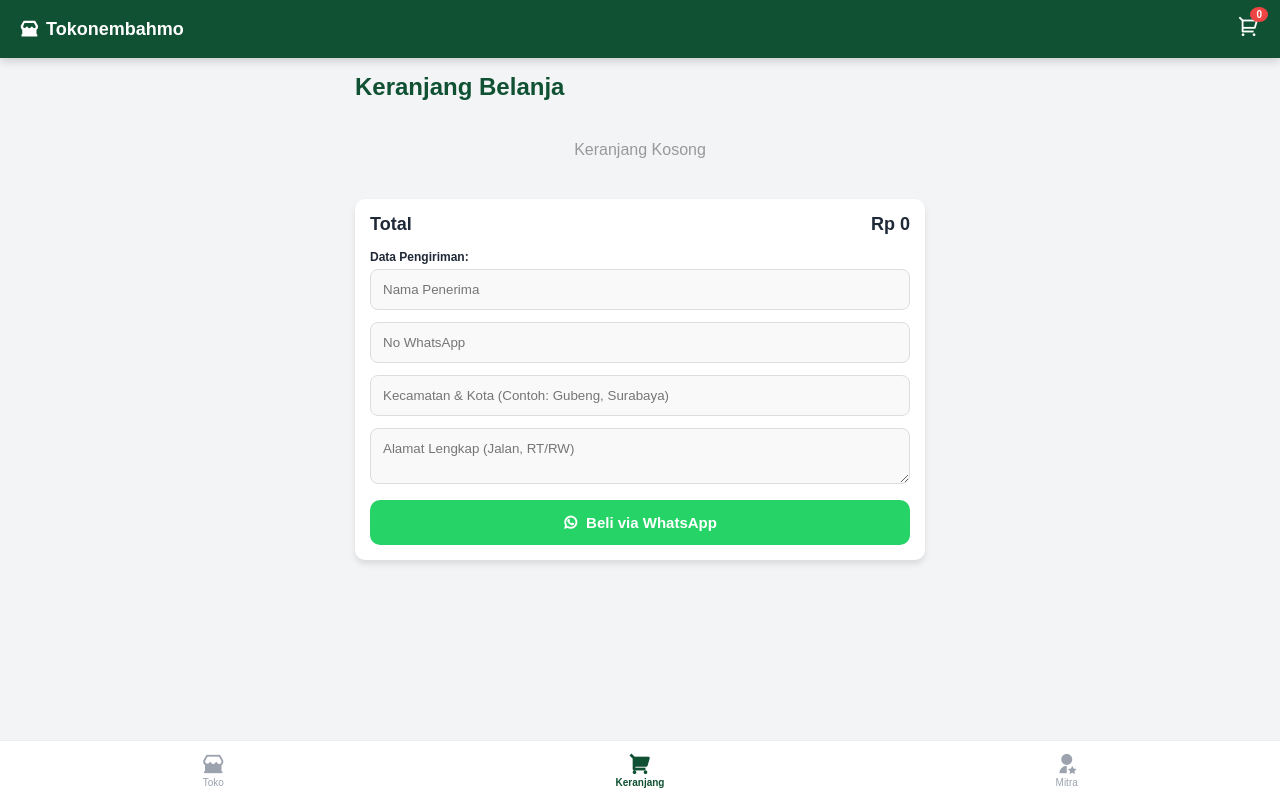
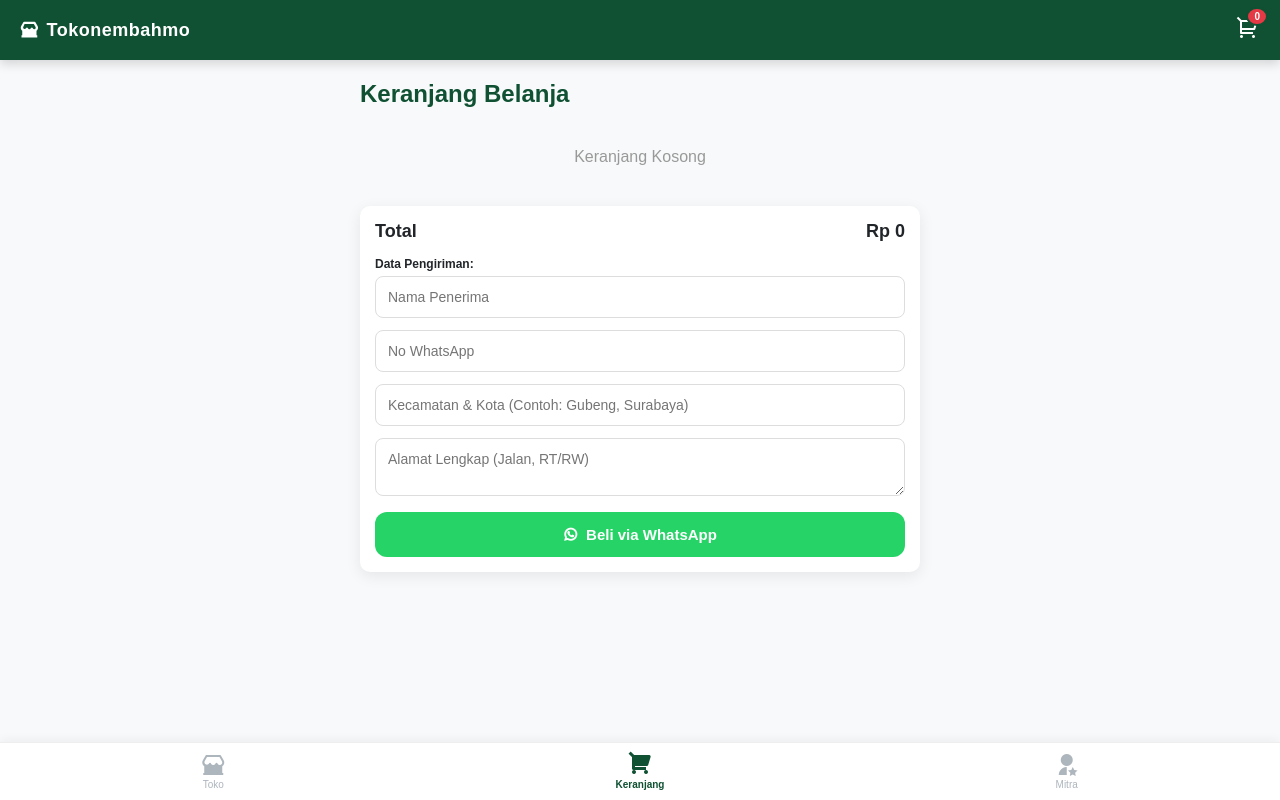
Before and after one commit to apilietsby/tokonembahmo, a plain HTML site: page index.html in a window 1280 px wide. Both pictures are taken after a click on the button "Keranjang". Drawn offline with nearby package versions, Linux system fonts and the light colour scheme; no server answers.

Commit message:
Update style.css

```diff
--- a/style.css
+++ b/style.css
@@ -1,90 +1,93 @@
-/* ================= TEMA: HIJAU DONGKER ================= */
+/* ================= TEMA: HIJAU DONGKER (DEEP TEAL) ================= */
 :root {
-    --primary: #0f5132; /* Hijau Dongker / Dark Teal */
+    --primary: #0f5132; /* Warna Utama: Hijau Gelap Mewah */
     --primary-light: #146c43;
     --accent: #d1e7dd;
-    --bg-color: #f3f4f6;
+    --bg-color: #f8f9fa;
     --white: #ffffff;
-    --text-dark: #1f2937;
-    --radius: 10px;
-    --shadow: 0 4px 6px rgba(0,0,0,0.1);
+    --text-dark: #212529;
+    --radius: 12px; /* Sudut lebih membulat */
+    --shadow: 0 4px 15px rgba(0,0,0,0.08);
 }
 
 /* ================= RESET ================= */
 * { box-sizing: border-box; margin: 0; padding: 0; font-family: 'Poppins', sans-serif; }
-body { background: var(--bg-color); color: var(--text-dark); padding-bottom: 80px; }
+body { background: var(--bg-color); color: var(--text-dark); padding-bottom: 90px; }
 a { text-decoration: none; color: inherit; }
 
 /* ================= HEADER ================= */
 header {
     background: var(--primary); padding: 15px 20px; position: sticky; top: 0; z-index: 100;
     display: flex; justify-content: space-between; align-items: center; color: white;
-    box-shadow: 0 2px 10px rgba(0,0,0,0.2);
+    box-shadow: 0 4px 10px rgba(0,0,0,0.15);
 }
-.brand { font-weight: bold; font-size: 18px; display: flex; align-items: center; gap: 8px; }
-.cart-icon-top { position: relative; cursor: pointer; font-size: 22px; }
+.brand { font-weight: bold; font-size: 18px; display: flex; align-items: center; gap: 8px; letter-spacing: 0.5px; }
+.cart-icon-top { position: relative; cursor: pointer; font-size: 24px; }
 .badge {
-    position: absolute; top: -8px; right: -8px; background: #ef4444; color: white;
-    font-size: 10px; font-weight: bold; padding: 2px 6px; border-radius: 50%;
+    position: absolute; top: -8px; right: -8px; background: #e63946; color: white;
+    font-size: 10px; font-weight: bold; padding: 2px 6px; border-radius: 50%; border: 2px solid var(--primary);
 }
 
 /* ================= CONTAINER ================= */
-.container { max-width: 600px; margin: 0 auto; padding: 15px; }
+.container { max-width: 600px; margin: 0 auto; padding: 20px; }
 
 /* ================= PRODUK GRID ================= */
-.product-grid { display: grid; grid-template-columns: 1fr 1fr; gap: 15px; }
+.product-grid { display: grid; grid-template-columns: 1fr 1fr; gap: 15px; margin-top: 15px; }
 .product-card {
     background: white; border-radius: var(--radius); overflow: hidden;
-    box-shadow: var(--shadow); cursor: pointer; transition: transform 0.2s;
+    box-shadow: var(--shadow); cursor: pointer; transition: transform 0.2s, box-shadow 0.2s;
 }
-.product-card:active { transform: scale(0.98); }
+.product-card:active { transform: scale(0.97); }
 .img-wrapper { width: 100%; padding-top: 100%; position: relative; background: #eee; }
 .img-wrapper img { position: absolute; top: 0; left: 0; width: 100%; height: 100%; object-fit: cover; }
 .card-info { padding: 12px; }
-.p-name { font-size: 14px; font-weight: 600; margin-bottom: 5px; line-height: 1.3; }
+.p-name { font-size: 14px; font-weight: 600; margin-bottom: 5px; line-height: 1.3; color: #333; height: 38px; overflow: hidden; }
 .p-price { color: var(--primary); font-weight: 700; font-size: 15px; }
 
-/* ================= MODAL / POPUP (DETAIL & KERANJANG) ================= */
+/* ================= MODAL / POPUP DETAIL ================= */
 .modal {
     display: none; position: fixed; top: 0; left: 0; width: 100%; height: 100%;
-    background: rgba(0,0,0,0.6); z-index: 999; justify-content: center; align-items: flex-end;
+    background: rgba(0,0,0,0.6); z-index: 1000; justify-content: center; align-items: flex-end;
+    backdrop-filter: blur(3px);
 }
 .modal-content {
     background: white; width: 100%; max-width: 600px;
-    border-radius: 20px 20px 0 0; padding: 25px; animation: slideUp 0.3s;
-    max-height: 90vh; overflow-y: auto; position: relative;
+    border-radius: 25px 25px 0 0; padding: 25px; animation: slideUp 0.3s;
+    max-height: 85vh; overflow-y: auto; position: relative;
 }
 @keyframes slideUp { from { transform: translateY(100%); } to { transform: translateY(0); } }
 
-/* Tampilan Detail Produk di Popup */
 .detail-img { width: 100%; height: 250px; object-fit: cover; border-radius: var(--radius); margin-bottom: 15px; }
-.qty-wrapper { display: flex; align-items: center; gap: 15px; margin: 15px 0; }
+.qty-wrapper { display: flex; align-items: center; justify-content: center; gap: 20px; margin: 20px 0; background: #f8f9fa; padding: 10px; border-radius: 10px; }
 .qty-btn {
     width: 35px; height: 35px; border: 1px solid #ccc; background: white;
-    border-radius: 5px; font-weight: bold; font-size: 18px; cursor: pointer;
+    border-radius: 8px; font-weight: bold; font-size: 18px; cursor: pointer; color: var(--primary);
 }
-.qty-val { font-size: 18px; font-weight: bold; width: 30px; text-align: center; }
+.qty-val { font-size: 20px; font-weight: bold; width: 30px; text-align: center; }
 
 /* ================= UTILITIES ================= */
 .btn-primary {
     background: var(--primary); color: white; border: none; width: 100%; padding: 14px;
-    border-radius: var(--radius); font-weight: bold; font-size: 15px; cursor: pointer;
-    display: flex; justify-content: center; align-items: center; gap: 8px;
+    border-radius: var(--radius); font-weight: 600; font-size: 15px; cursor: pointer;
+    display: flex; justify-content: center; align-items: center; gap: 8px; transition: background 0.2s;
 }
-.btn-wa { background: #25D366; color: white; border: none; width: 100%; padding: 14px; border-radius: var(--radius); font-weight: bold; font-size: 15px; cursor: pointer; display: flex; justify-content: center; align-items: center; gap: 8px; }
-.input-field { width: 100%; padding: 12px; margin-bottom: 12px; border: 1px solid #ddd; border-radius: 8px; background: #f9f9f9; }
+.btn-primary:active { background: var(--primary-light); }
+.btn-wa { background: #25D366; color: white; border: none; width: 100%; padding: 14px; border-radius: var(--radius); font-weight: 600; font-size: 15px; cursor: pointer; display: flex; justify-content: center; align-items: center; gap: 8px; }
+.input-field { width: 100%; padding: 12px; margin-bottom: 12px; border: 1px solid #ddd; border-radius: 8px; background: #fff; font-size: 14px; }
+.input-field:focus { outline: 2px solid var(--accent); border-color: var(--primary); }
 
 /* ================= NAVBAR BAWAH ================= */
 .bottom-nav {
     position: fixed; bottom: 0; left: 0; width: 100%; background: white;
-    display: flex; justify-content: space-around; padding: 12px 0;
-    border-top: 1px solid #eee; z-index: 100;
+    display: flex; justify-content: space-around; padding: 10px 0;
+    border-top: 1px solid #eee; z-index: 100; box-shadow: 0 -2px 10px rgba(0,0,0,0.05);
 }
-.nav-item { background: none; border: none; text-align: center; font-size: 10px; color: #9ca3af; cursor: pointer; width: 100%; }
-.nav-item i { font-size: 22px; display: block; margin-bottom: 2px; }
+.nav-item { background: none; border: none; text-align: center; font-size: 10px; color: #adb5bd; cursor: pointer; width: 100%; }
+.nav-item i { font-size: 24px; display: block; margin-bottom: 2px; transition: transform 0.2s; }
 .nav-item.active { color: var(--primary); font-weight: bold; }
+.nav-item.active i { transform: translateY(-2px); }
 
-/* ================= LOGIN OVERLAY (ADMIN) ================= */
+/* ================= ADMIN LOGIN ================= */
 #login-overlay {
     position: fixed; top: 0; left: 0; width: 100%; height: 100%; background: var(--primary);
     z-index: 2000; display: flex; flex-direction: column; justify-content: center; align-items: center; color: white;
```
